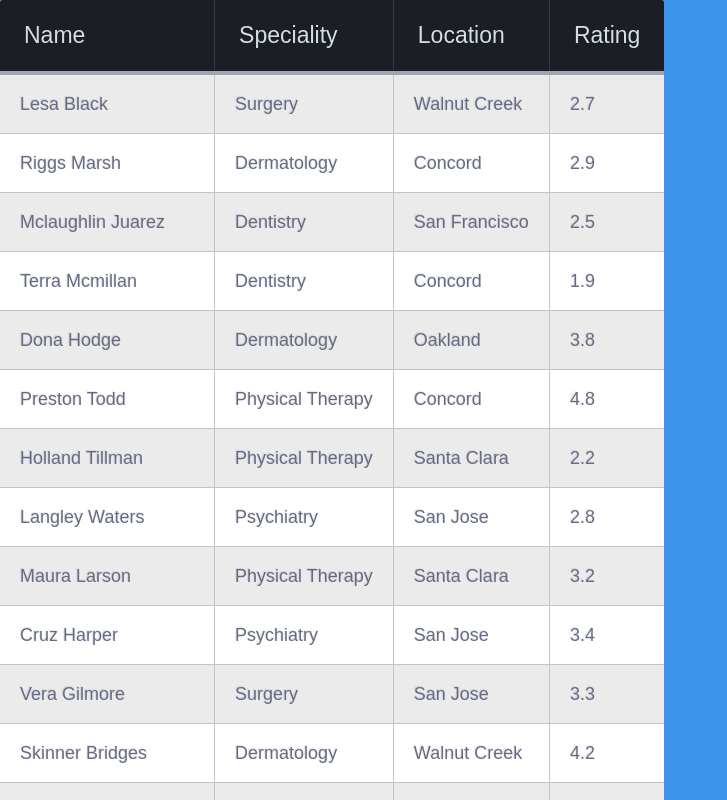
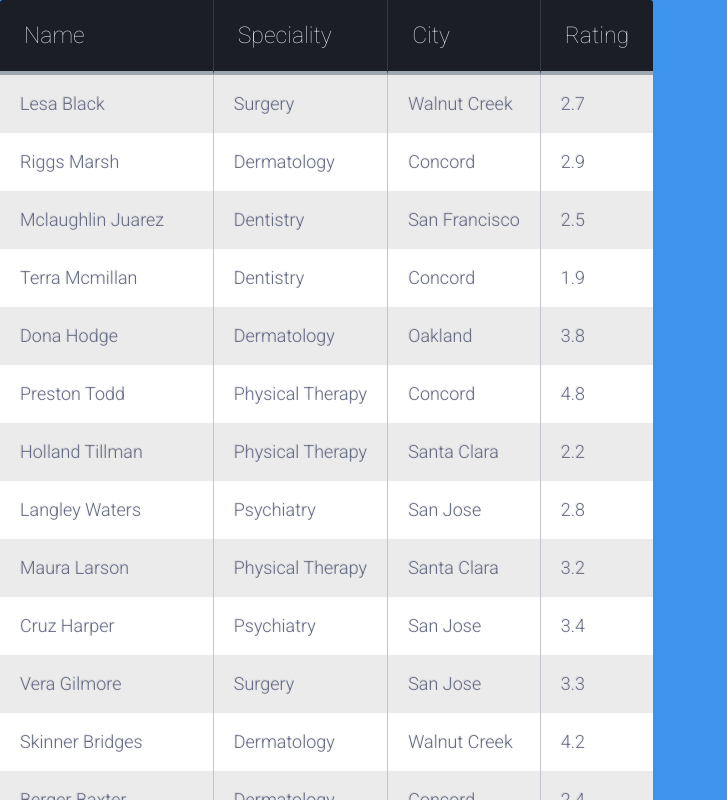
Before and after one commit to npartovi/PracticeFusion, a React (Create React App) app: page / in a window 1280 px wide. Shown: the top 800 px of the page, without its empty margins (0-727 px from the left). Built offline with nearby package versions, Linux system fonts and the light colour scheme.

Commit message:
added context api functionalityu

```diff
--- a/src/App.js
+++ b/src/App.js
@@ -1,31 +1,15 @@
 import React, { Component } from 'react';
 import DoctorList from './components/doctorList';
-import doctors from './doctors.json'
-
-
+import MyProvider from './myProvider';
 
 class App extends Component {
-  constructor(props){
-    super(props)
-    this.state = {
-      doctors: doctors,
-      selectedDoctor: null
-    }
-
-    this.handleSelect = this.handleSelect.bind(this)
-  }
-
-  handleSelect(e){
-    console.log(e.target)
-    console.log('hello')
-    // this.setState({selectedDoctor: e.target })
-  }
-
   render() {
     return (
+      <MyProvider>
       <div className="main-app-container">
-        <DoctorList doctors={this.state.doctors} handleSelect={this.handleSelect} />
+        <DoctorList />
       </div>
+      </MyProvider>
     );
   }
 }
--- a/src/components/doctorList.jsx
+++ b/src/components/doctorList.jsx
@@ -1,25 +1,46 @@
-import React from 'react';
+import React, { Component } from 'react';
 import DoctorListItem from './doctorsListItem';
+import { MyContext } from '../myProvider';
 
-const DoctorList = ({doctors, handleSelect}) => (
-    <table>
+class DoctorList extends Component {
+    constructor(props){
+        super(props)
+
+        this.handleCurrentDoctor = this.handleCurrentDoctor.bind(this)
+    }
+
+
+    renderList(doctors){
+        return doctors.map((doctor, idx) => {
+            return <DoctorListItem key={idx} doctor={doctor} />
+        })
+    }
+
+    handleCurrentDoctor(idx){
+        console.log(idx)
+
+    }
+
+
+    render(){
+        return(
+            <div>
                  <thead>
                     <tr>
                         <th>Name</th>
                         <th>Speciality</th>
-                <th>Location</th>
+                        <th>City</th>
                         <th>Rating</th>
                     </tr>
                 </thead>
-        <tbody >
-        {doctors.map((doctor, idx) => {
-                return(
-                    <DoctorListItem onClick={handleSelect} key={idx} doctor={doctor} />
+                <tbody>
+                <MyContext.Consumer>
+                    {(context) => this.renderList(context.doctors)}
+                </MyContext.Consumer>
+                </tbody>
+            </div>
         )
-            })}
-        </tbody>
-    </table>
-
-)
+    }
+}
 
 export default DoctorList
--- a/src/index.js
+++ b/src/index.js
@@ -1,6 +1,5 @@
 import React from 'react';
 import ReactDOM from 'react-dom';
-import './index.css';
 import App from './App';
 import registerServiceWorker from './registerServiceWorker';
 
--- /dev/null
+++ b/src/myProvider.jsx
@@ -0,0 +1,21 @@
+import React, { Component } from 'react';
+import doctors from './doctors.json'
+
+export const MyContext = React.createContext();
+
+class MyProvider extends Component {
+  state = {
+    doctors: doctors,
+    currentDoctor: null
+  }
+
+  render(){
+    return(
+    <MyContext.Provider value={{doctors: this.state.doctors}}>
+      {this.props.children}
+    </MyContext.Provider>
+    )
+  }
+}
+
+export default MyProvider
```
Lines whose indentation alone changed are shown as unchanged.
